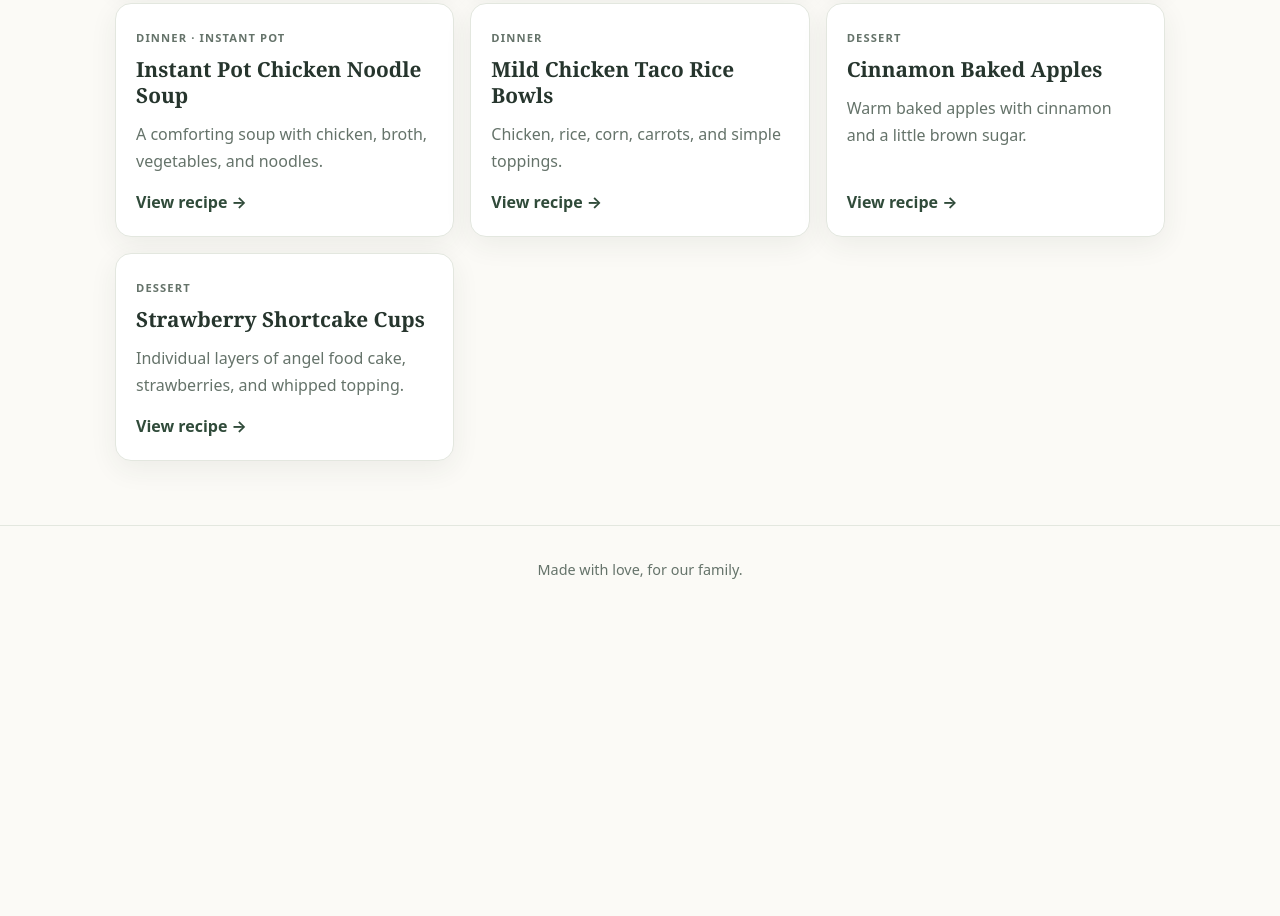
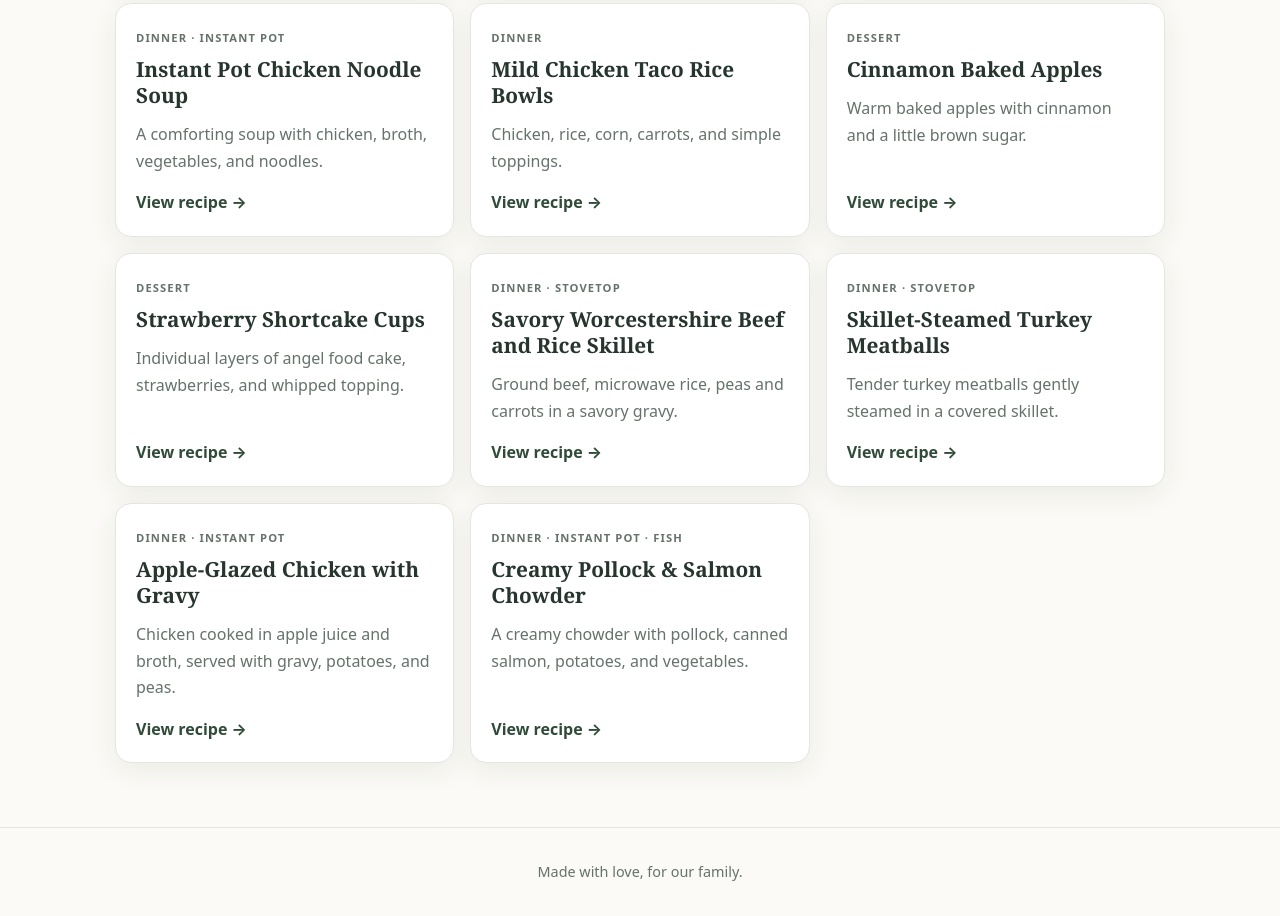
Before and after one commit to kmb1859/Recipe-Book, a plain HTML site: page index.html in a window 1280 px wide. Shown: the part 1045-1961 px from the top of the page. Before the commit the page ends 1658 px from the top, so only its background shows below. Drawn offline with Linux system fonts and the light colour scheme.

Commit message:
List modified family recipes on homepage

```diff
--- a/index.html
+++ b/index.html
@@ -10,4 +10,8 @@
 <article class="recipe-card" data-category="dinner"><p class="card-category">Dinner</p><h3>Mild Chicken Taco Rice Bowls</h3><p>Chicken, rice, corn, carrots, and simple toppings.</p><a href="recipes/mild-chicken-taco-rice-bowls/">View recipe →</a></article>
 <article class="recipe-card" data-category="dessert"><p class="card-category">Dessert</p><h3>Cinnamon Baked Apples</h3><p>Warm baked apples with cinnamon and a little brown sugar.</p><a href="recipes/cinnamon-baked-apples/">View recipe →</a></article>
 <article class="recipe-card" data-category="dessert"><p class="card-category">Dessert</p><h3>Strawberry Shortcake Cups</h3><p>Individual layers of angel food cake, strawberries, and whipped topping.</p><a href="recipes/strawberry-shortcake-cups/">View recipe →</a></article>
+<article class="recipe-card" data-category="dinner"><p class="card-category">Dinner · Stovetop</p><h3>Savory Worcestershire Beef and Rice Skillet</h3><p>Ground beef, microwave rice, peas and carrots in a savory gravy.</p><a href="recipes/worcestershire-beef-rice-skillet/">View recipe →</a></article>
+<article class="recipe-card" data-category="dinner"><p class="card-category">Dinner · Stovetop</p><h3>Skillet-Steamed Turkey Meatballs</h3><p>Tender turkey meatballs gently steamed in a covered skillet.</p><a href="recipes/skillet-steamed-turkey-meatballs/">View recipe →</a></article>
+<article class="recipe-card" data-category="dinner instant-pot"><p class="card-category">Dinner · Instant Pot</p><h3>Apple-Glazed Chicken with Gravy</h3><p>Chicken cooked in apple juice and broth, served with gravy, potatoes, and peas.</p><a href="recipes/apple-glazed-chicken-gravy/">View recipe →</a></article>
+<article class="recipe-card" data-category="dinner instant-pot"><p class="card-category">Dinner · Instant Pot · Fish</p><h3>Creamy Pollock &amp; Salmon Chowder</h3><p>A creamy chowder with pollock, canned salmon, potatoes, and vegetables.</p><a href="recipes/creamy-pollock-salmon-chowder/">View recipe →</a></article>
 </div></section></main><footer class="site-footer">Made with love, for our family.</footer><script src="site.js"></script></body></html>
```
